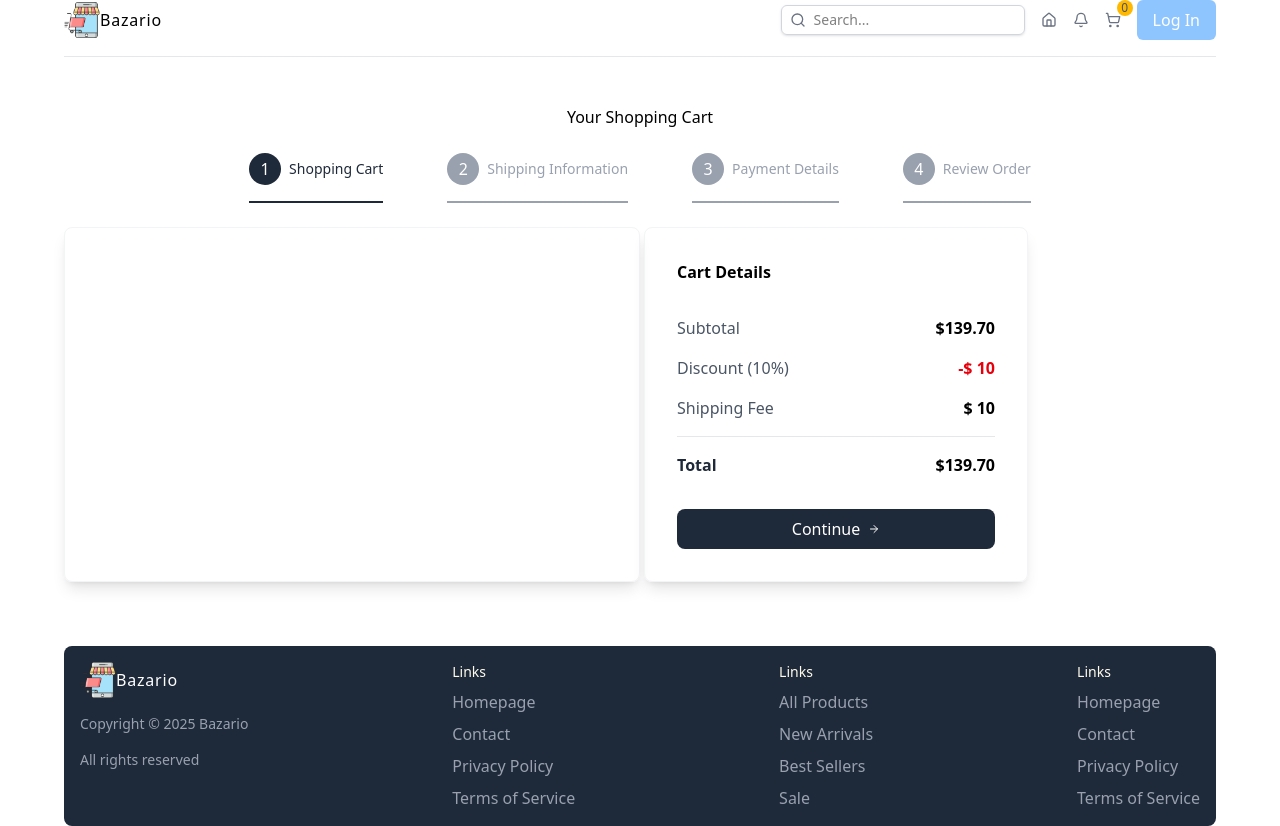
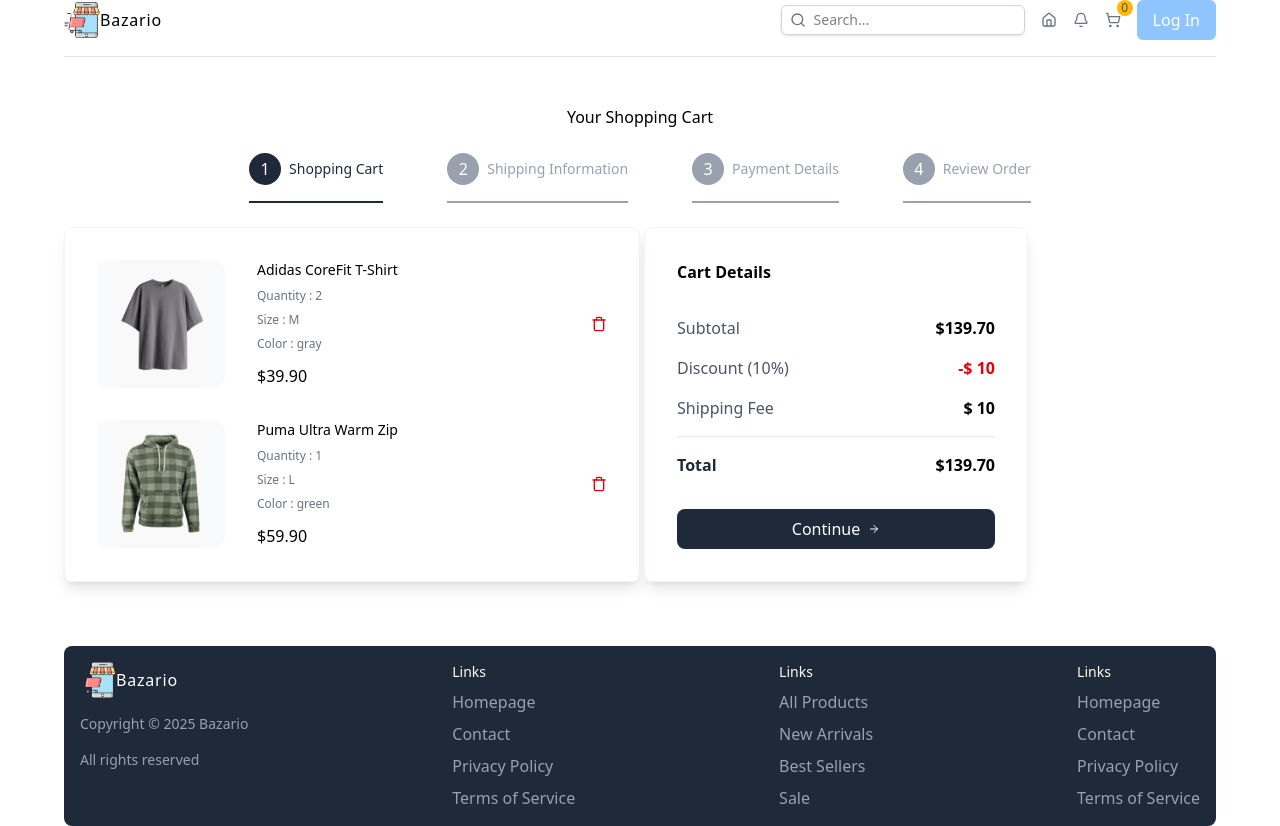
Before and after one commit to yavuzahmet1/ecommerce-dashboard-nextjs, a Next.js app in the folder client/: page /cart in a window 1280 px wide. Built offline with nearby package versions, Linux system fonts and the light colour scheme.

Commit message:
feat: implement cart item display with quantity, size, and color details in CartPage

```diff
--- a/client/src/app/cart/page.tsx
+++ b/client/src/app/cart/page.tsx
@@ -1,9 +1,13 @@
 "use client";
 
+import PaymentForm from "@/components/PaymentForm";
+import ShippingForm from "@/components/ShippingForm";
 import { CartItemsType } from "@/types";
-import { ArrowRight } from "lucide-react";
+import { ArrowRight, Trash } from "lucide-react";
+import Image from "next/image";
 
 import { useRouter, useSearchParams } from "next/navigation";
+import { useState } from "react";
 
 const steps = [
   { id: 1, title: "Shopping Cart" },
@@ -52,6 +56,7 @@ const cartItems: CartItemsType = [
 const CartPage = () => {
   const searhParams = useSearchParams();
   const router = useRouter();
+  const [shippingForm, setShippingForm] = useState(null);
   const activeStep = parseInt(searhParams.get("step") || "1");
   return (
     <div className="flex flex-col gap-6 items-center justify-center mt-12">
@@ -83,8 +88,49 @@ const CartPage = () => {
         ))}
       </div>
       <div className="w-full flex flex-col lg:flex-row gap-1">
-        <div className="w-full lg:w-1/2 shadow-lg border-1 border-gray-100 p-8 rounded-lg flex flex-col gap-8"></div>
-        <div className="w-full lg:w-1/3 shadow-lg border-1 border-gray-100 p-8 rounded-lg flex flex-col gap-8">
+        <div className="w-full lg:w-1/2 shadow-lg border-1 border-gray-100 p-8 rounded-lg flex flex-col gap-8">
+          {activeStep === 1 ? (
+            cartItems.map((item) => (
+              <div className="flex items-center justify-between" key={item.id}>
+                <div className="flex gap-8">
+                  <div className="relative w-32 h-32 rounded-xl overflow-hidden bg-gray-50">
+                    <Image
+                      src={item.images[item.selectedColor]}
+                      alt={item.name}
+                      fill
+                      className="object-contain"
+                    />
+                  </div>
+                  <div className="flex flex-col justify-between">
+                    <div className="flex flex-col gap-2">
+                      <p className="text-sm font-medium">{item.name}</p>
+                      <p className="text-xs text-gray-500">
+                        Quantity : {item.quantity}
+                      </p>
+                      <p className="text-xs text-gray-500">
+                        Size : {item.selectedSize.toUpperCase()}
+                      </p>
+                      <p className="text-xs text-gray-500">
+                        Color : {item.selectedColor}
+                      </p>
+                    </div>
+                    <p className="font-medium">${item.price.toFixed(2)}</p>
+                  </div>
+                </div>
+                <button>
+                  <Trash className="w-4 h-4 text-red-600 hover:text-red-800 transition cursor-pointer " />
+                </button>
+              </div>
+            ))
+          ) : activeStep === 2 ? (
+            <ShippingForm />
+          ) : activeStep === 3 && shippingForm ? (
+            <PaymentForm />
+          ) : (
+            <p className="text-sm">Please fill in the shipping Form</p>
+          )}
+        </div>
+        <div className="w-full lg:w-1/3 shadow-lg border-1 border-gray-100 p-8 rounded-lg flex flex-col gap-8 h-max">
           <h2 className="font-semibold">Cart Details</h2>
           <div className="flex flex-col gap-4">
             <div className="flex justify-between">
@@ -107,13 +153,12 @@ const CartPage = () => {
             <hr className="border-gray-200" />
             <div className="flex justify-between">
               <p className="text-gray-800 font-semibold">Total</p>
+
               <p className="font-semibold">
-                <p className="font-semibold">
-                  $
-                  {cartItems
-                    .reduce((acc, item) => acc + item.price * item.quantity, 0)
-                    .toFixed(2)}
-                </p>
+                $
+                {cartItems
+                  .reduce((acc, item) => acc + item.price * item.quantity, 0)
+                  .toFixed(2)}
               </p>
             </div>
           </div>
```
